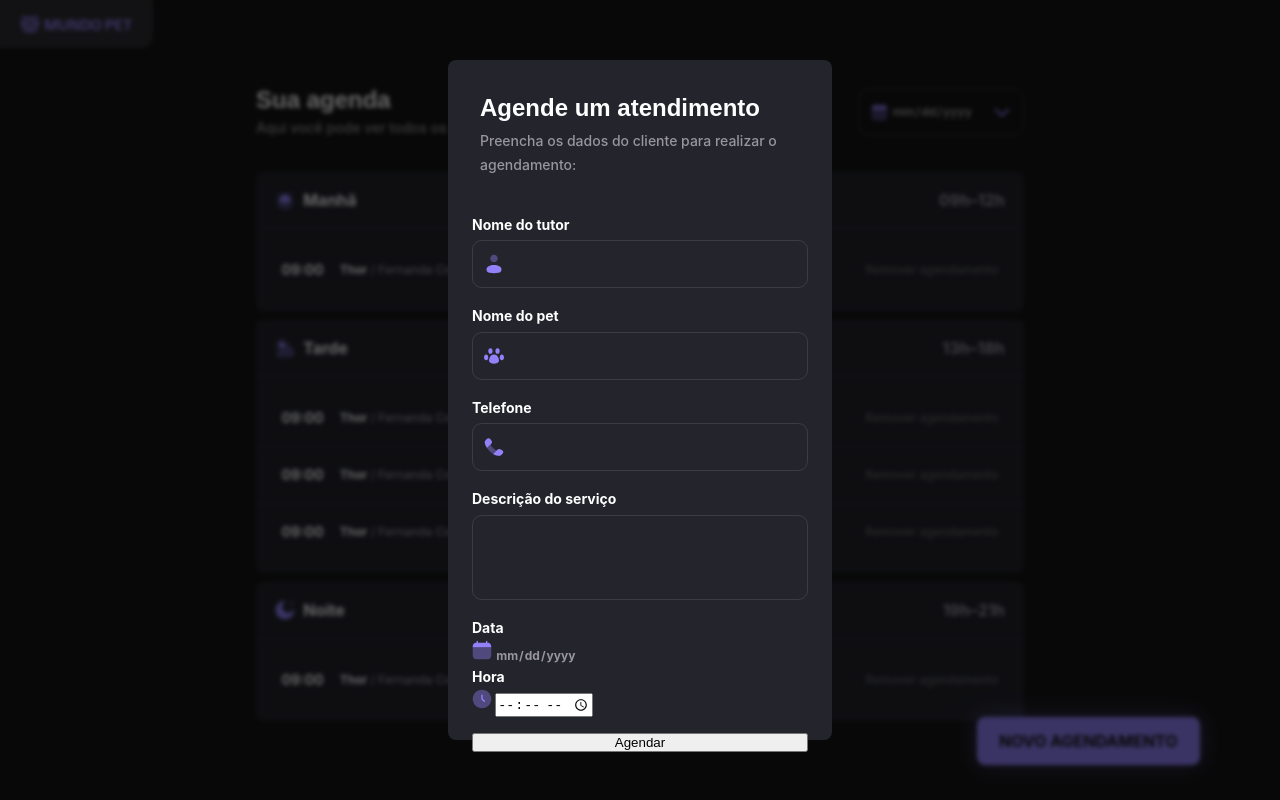
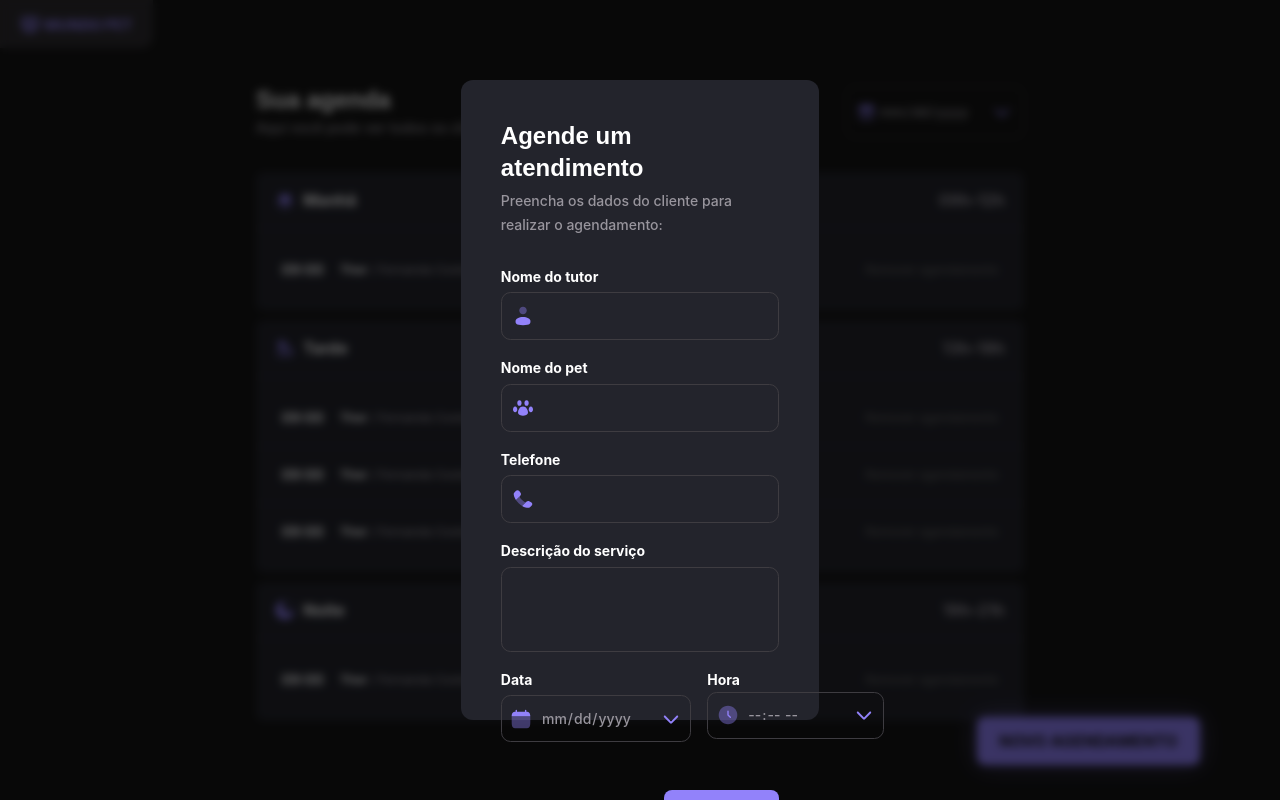
Before and after one commit to LuizGuimaraesz/Agendamento-petshop, a plain HTML site: page index.html in a window 1280 px wide. Both pictures are taken after a click on the button "NOVO AGENDAMENTO". Drawn offline with Linux system fonts and the light colour scheme.

Commit message:
Styling datetime fields & schedule button of the form

```diff
--- a/index.html
+++ b/index.html
@@ -166,7 +166,8 @@
        <div class="modal-content">
         <header class="modal-header">
          <h2>Agende um atendimento</h2>
-         <p>Preencha os dados do cliente para realizar o agendamento:</p></div>
+         <p>Preencha os dados do cliente para realizar o agendamento:</p>
+
 
        </header>
 
@@ -201,24 +202,33 @@
             <input type="text" id="service" name="service" required>
           </div>
 
-          <div class="date-time"><label for="date">Data</label>
-          <div class="date-input">
+          <div class="datetime">
+           <div class="modal-form-group"> <label for="date">Data</label>
+          <div class="datetime-input">
             <img src="src/assets/Calendar-Minimalistic--Streamline-Solar.svg" alt="">
             <input type="date" id="date" name="date" required>
+            <img src="src/assets/Icon.svg" alt="">
           </div>
+        </div>
 
-          <label for="hour">Hora</label>
-          <div class="hour-input">
+          <div class="datetime-group"><label for="time">Hora</label>
+          <div class="datetime-input">
             <img src="src/assets/Clock-Circle--Streamline-Solar.svg" alt="">
-            <input type="time" id="hour" name="hour" required>
-          </div></div>
+            <input type="time" id="time" name="time" required>
+            <img src="src/assets/Icon.svg" alt="">
+          </div>
+        </div>
+        </div>
 
-          <button type="submit">Agendar</button>
-       </form></div>
+          <button type="submit" id="button-schedule">Agendar</button>
+       </form>
+       </div>
+      </div>
+    </div>
 
 
-      </div>
-    </div>
+
+
     <script src="src/modal.js"></script>
   </body>
 </html>
--- a/src/styles/modal.css
+++ b/src/styles/modal.css
@@ -2,7 +2,7 @@
   position: fixed;
   inset: 0;
   background-color: rgba(0, 0, 0, 0.6);
-  backdrop-filter: blur(2px);
+  backdrop-filter: blur(4px);
   display: flex;
   justify-content: center;
   align-items: center;
@@ -11,10 +11,10 @@
 
 .modal {
   background-color: var(--background-tertiary);
-  border-radius: 0.5rem;
+  border-radius: 0.75rem;
   padding: 1.5rem;
-  height: 85%;
-  width: 30%;
+  height: 80%;
+  width: 28%;
   display: flex;
   flex-direction: column;
 }
@@ -22,8 +22,7 @@
 .modal-content {
   display: flex;
   flex-direction: column;
-  justify-content: center;
-  padding: 0.5rem;
+  padding: 1rem;
 }
 
 .modal-header {
@@ -85,8 +84,17 @@
   border: 1px solid var(--border-primary);
 }
 
+.div-input:hover {
+  border-color: var(--content-secondary);
+}
+
+.div-input:focus-within {
+  border-color: var(--background-brand);
+}
+
 .div-input input:focus-within {
   outline: none;
+  color: var(--content-primary);
 }
 
 .div-input input {
@@ -110,6 +118,71 @@
   font: var(--paragraph-medium);
 }
 
+#service:hover {
+  border-color: var(--content-secondary);
+}
+
+#service:focus {
+  border-color: var(--background-brand);
+  outline: none;
+  color: var(--content-primary);
+}
+
+.datetime {
+  display: grid;
+  grid-template-columns: 1fr 1fr;
+  gap: 1rem;
+}
+
+.datetime-input {
+  display: flex;
+  align-items: center;
+  gap: 0.6rem;
+  padding: 0.6rem;
+  border-radius: 0.6rem;
+  border: 1px solid var(--border-primary);
+}
+
+.datetime-input:hover {
+  border-color: var(--content-secondary);
+}
+.datetime-input:focus-within {
+  border-color: var(--background-brand);
+}
+
+#time,
+#date {
+  background: none;
+  border: none;
+  color: var(--content-secondary);
+  font: var(--paragraph-medium);
+  width: 100%;
+}
+
+#time::-webkit-calendar-picker-indicator {
+  opacity: 0;
+}
+
+#time:focus {
+  outline: none;
+}
+
+#button-schedule {
+  background-color: var(--background-brand);
+  color: var(--background-primary);
+  font: var(--label-large);
+  border: none;
+  border-radius: 0.5rem;
+  padding: 0.75rem 1.5rem;
+  cursor: pointer;
+  align-self: flex-end;
+  margin-top: 2rem;
+}
+
+#button-schedule:hover {
+  background-color: var(--background-highlights);
+}
+
 .hidden {
   display: none;
 }
@@ -118,4 +191,8 @@
   .modal {
     width: 90%;
   }
+
+  .modal-content {
+    padding: 1rem 0.5rem;
+  }
 }
```
